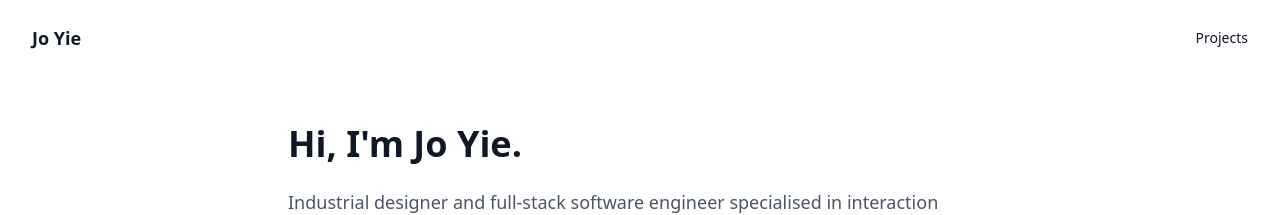
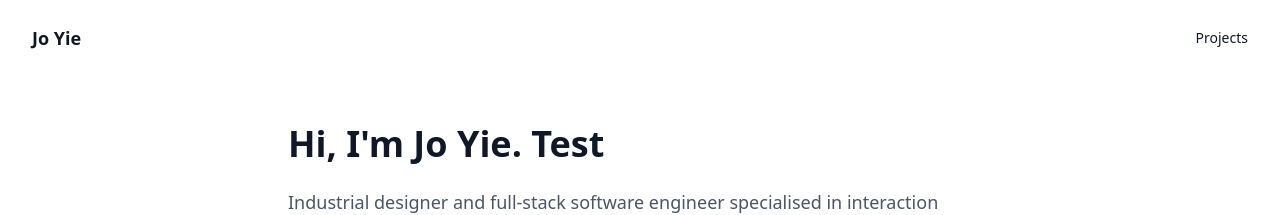
Before and after one commit to jo-yie/portfolio, a React (Vite) app: page / in a window 1280 px wide. Shown: the top 215 px of the page. Built offline with nearby package versions, Linux system fonts and the light colour scheme.

Commit message:
update homepage test

```diff
--- a/src/pages/Home.tsx
+++ b/src/pages/Home.tsx
@@ -4,7 +4,7 @@ export default function Home() {
   return (
     <div className="space-y-6">
       <h1 className="text-4xl font-semibold">
-        Hi, I'm Jo Yie.
+        Hi, I'm Jo Yie. Test
       </h1>
 
       <p className="text-lg text-gray-600 leading-relaxed">
```
